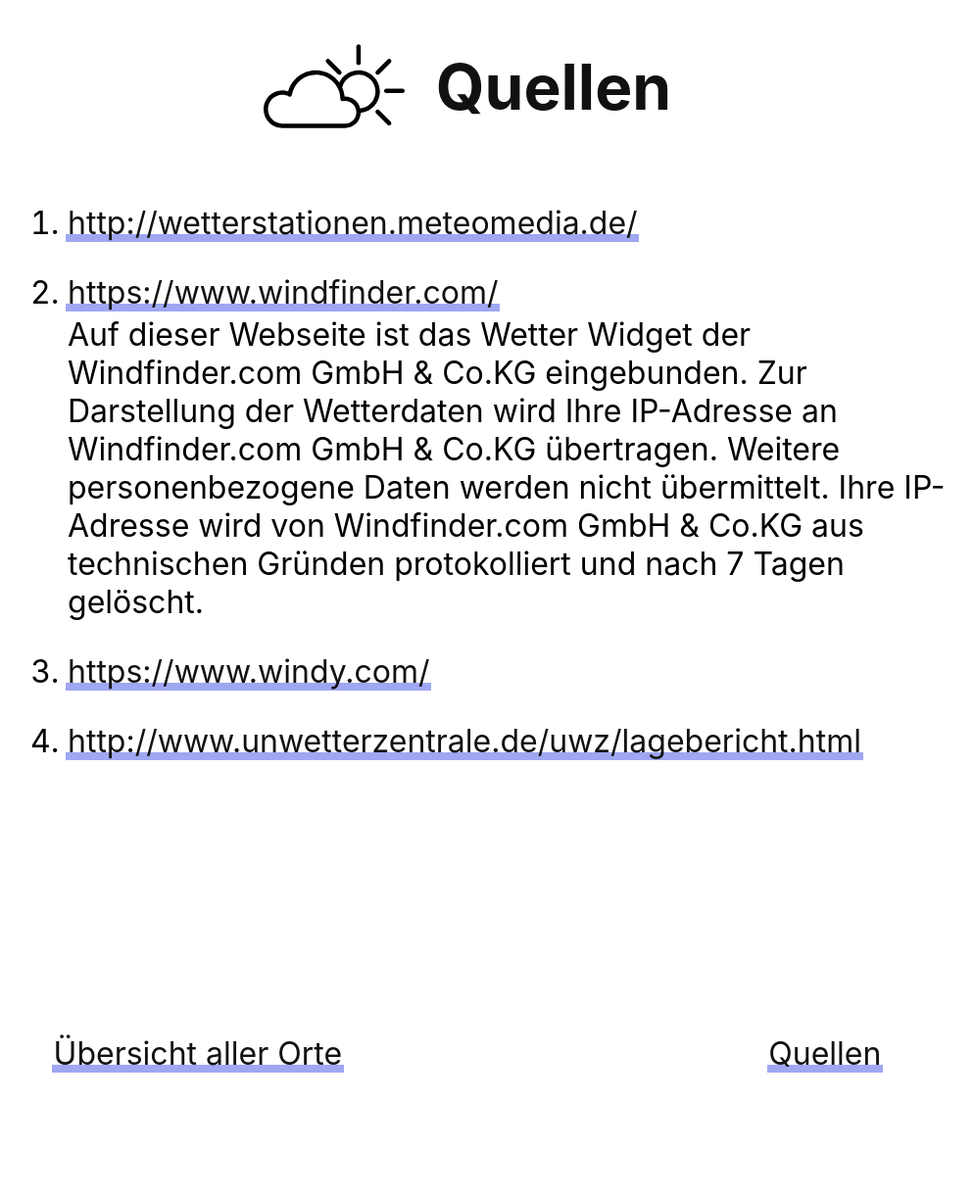
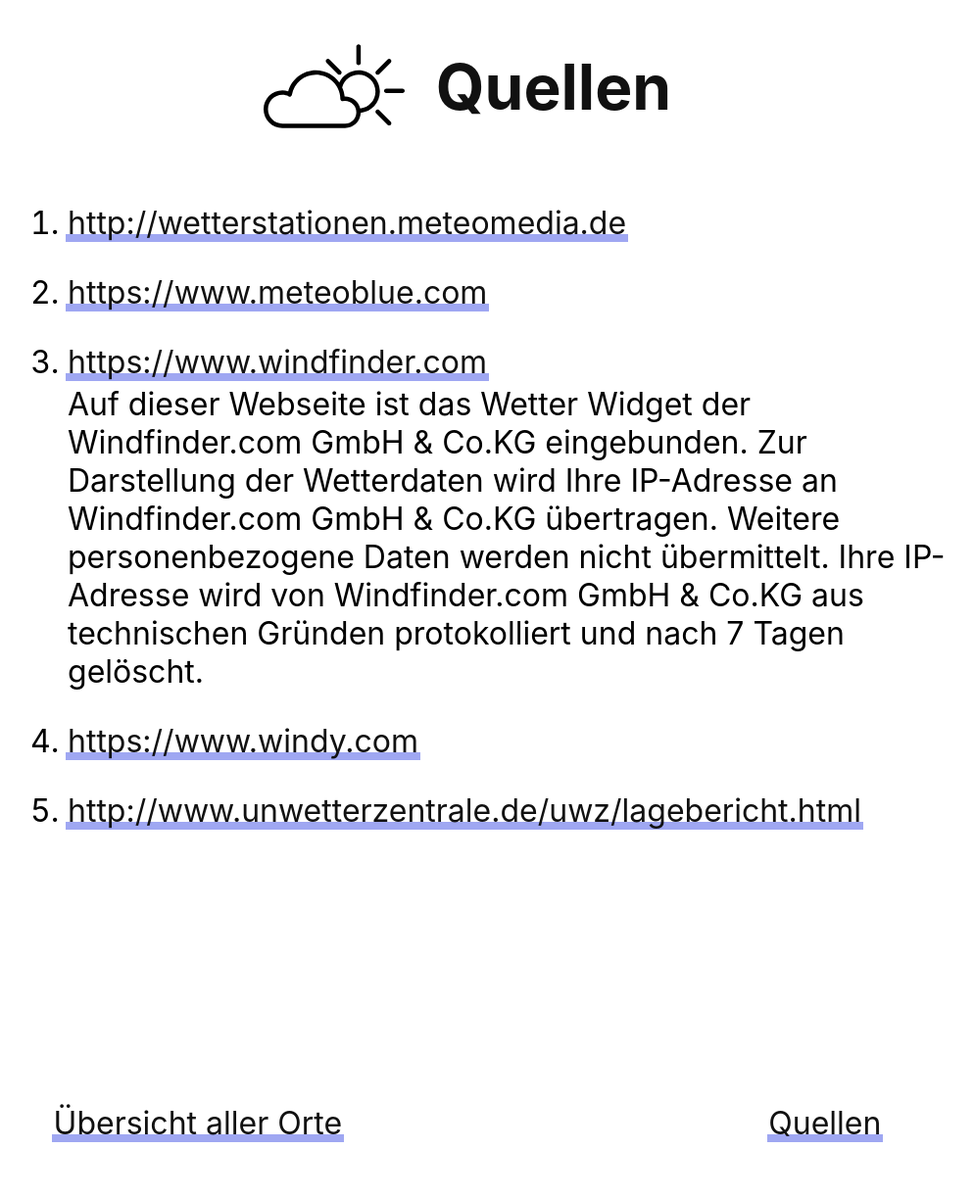
Before and after one commit to app-5ls-de/wetter, a Jekyll site: the page built from quellen.html, in a window 1280 px wide. Shown: the whole page at 98% size, without its empty margins (163-1157 px from the left). Built offline with Jekyll 4.4.1, drawn with Linux system fonts in a browser that asks for light colours; before the commit the page ends 1151 px from its top, so only the background shows below that.

Commit message:
Update quellen.html

```diff
--- a/quellen.html
+++ b/quellen.html
@@ -4,9 +4,10 @@
 ---
 <div class="liste">
     <ol>
-        <li><a href="http://wetterstationen.meteomedia.de/">http://wetterstationen.meteomedia.de/</a></li>
-        <li><a href="https://www.windfinder.com/">https://www.windfinder.com/</a><br>Auf dieser Webseite ist das Wetter Widget der Windfinder.com GmbH & Co.KG eingebunden. Zur Darstellung der Wetterdaten wird Ihre IP-Adresse an Windfinder.com GmbH & Co.KG übertragen. Weitere personenbezogene Daten werden nicht übermittelt. Ihre IP-Adresse wird von Windfinder.com GmbH & Co.KG aus technischen Gründen protokolliert und nach 7 Tagen gelöscht.</li>
-        <li><a href="https://www.windy.com/">https://www.windy.com/</a></li>
+        <li><a href="http://wetterstationen.meteomedia.de/">http://wetterstationen.meteomedia.de</a></li>
+        <li><a href="https://www.meteoblue.com/">https://www.meteoblue.com</a></li>
+        <li><a href="https://www.windfinder.com/">https://www.windfinder.com</a><br>Auf dieser Webseite ist das Wetter Widget der Windfinder.com GmbH & Co.KG eingebunden. Zur Darstellung der Wetterdaten wird Ihre IP-Adresse an Windfinder.com GmbH & Co.KG übertragen. Weitere personenbezogene Daten werden nicht übermittelt. Ihre IP-Adresse wird von Windfinder.com GmbH & Co.KG aus technischen Gründen protokolliert und nach 7 Tagen gelöscht.</li>
+        <li><a href="https://www.windy.com/">https://www.windy.com</a></li>
         <li><a href="http://www.unwetterzentrale.de/uwz/lagebericht.html">http://www.unwetterzentrale.de/uwz/lagebericht.html</a></li>
     </ol>
 </div>
```
